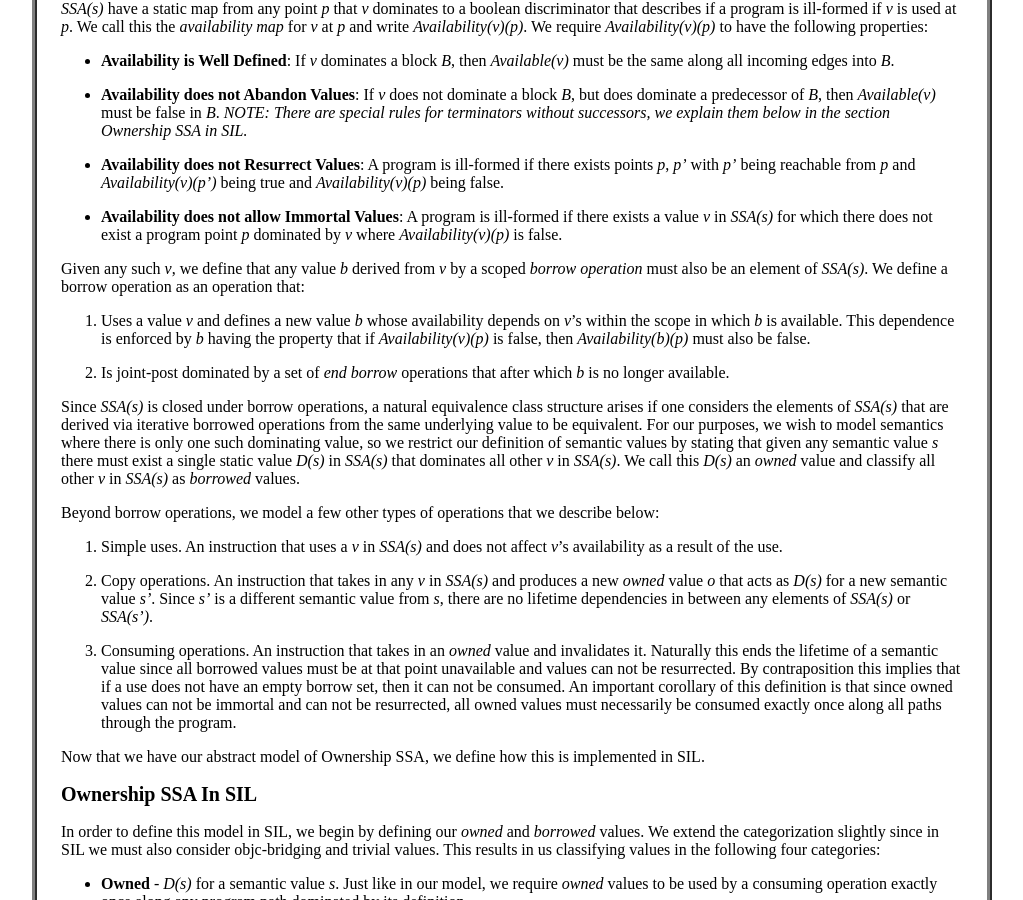
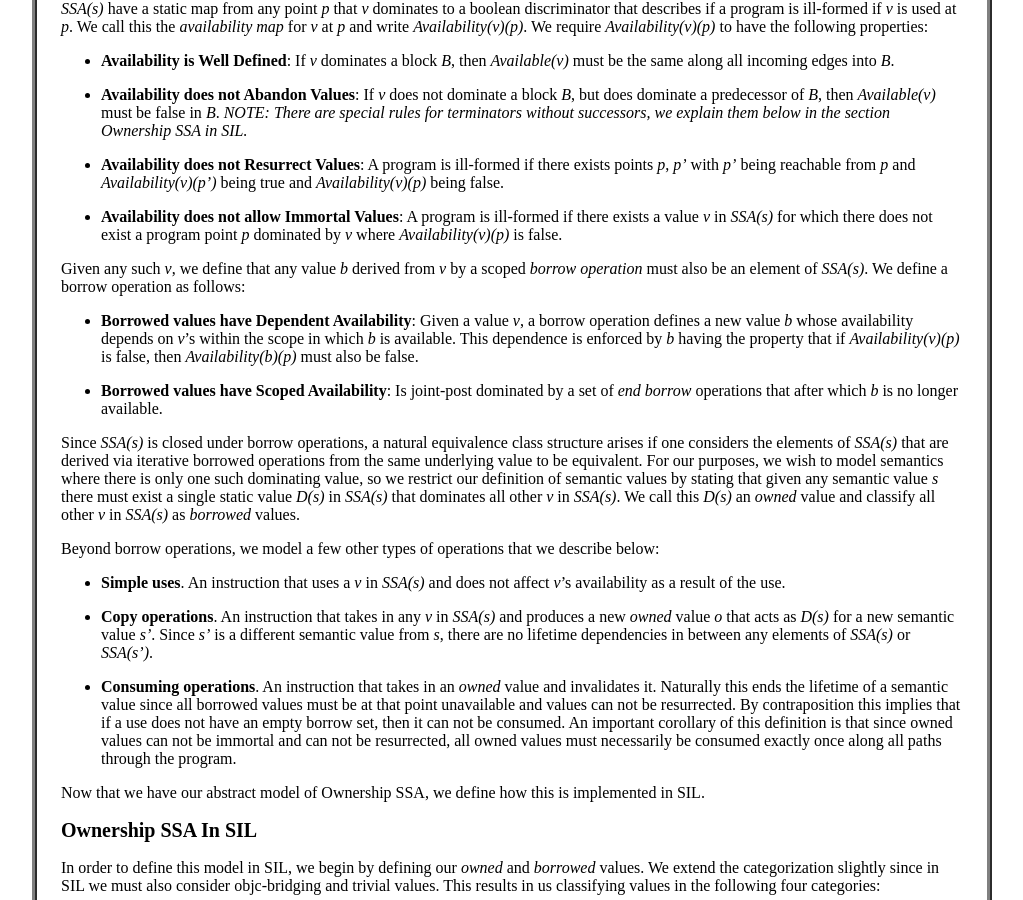
Before and after one commit to gottesmm/gottesmm.github.io, a Jekyll site: the page built from drafts/sil-ownership-model.md, in a window 1280 px wide and 900 px high, scrolled down 727 px. Shown: the whole window, without its empty margins (128-1151 px from the left). Built offline with Jekyll 4.4.1, drawn with Linux system fonts in a browser that asks for light colours.

Commit message:
Add some bolding/titles to some lists.

```diff
--- a/drafts/sil-ownership-model.md
+++ b/drafts/sil-ownership-model.md
@@ -64,15 +64,16 @@ to have the following properties:
 
 Given any such _v_, we define that any value _b_ derived from _v_ by a scoped
 _borrow operation_ must also be an element of _SSA(s)_. We define a borrow
-operation as an operation that:
+operation as follows:
 
-1. Uses a value _v_ and defines a new value _b_ whose availability depends on
-_v_'s within the scope in which _b_ is available. This dependence is enforced by
-_b_ having the property that if _Availability(v)(p)_ is false, then
-_Availability(b)(p)_ must also be false.
+* **Borrowed values have Dependent Availability**: Given a value _v_, a borrow
+operation defines a new value _b_ whose availability depends on _v_'s within the
+scope in which _b_ is available. This dependence is enforced by _b_ having the
+property that if _Availability(v)(p)_ is false, then _Availability(b)(p)_ must
+also be false.
 
-2. Is joint-post dominated by a set of _end borrow_ operations that after which
-_b_ is no longer available.
+* **Borrowed values have Scoped Availability**: Is joint-post dominated by a set
+of _end borrow_ operations that after which _b_ is no longer available.
 
 Since _SSA(s)_ is closed under borrow operations, a natural equivalence
 class structure arises if one considers the elements of _SSA(s)_ that are
```
Also changed, not shown: other parts of drafts/sil-ownership-model.md (+14 -14 lines).
